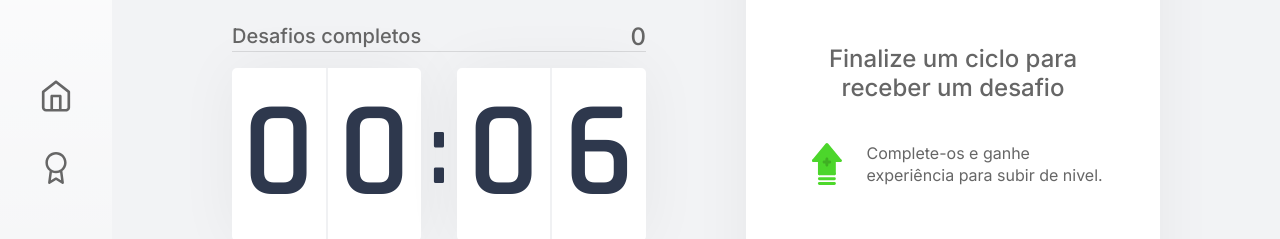
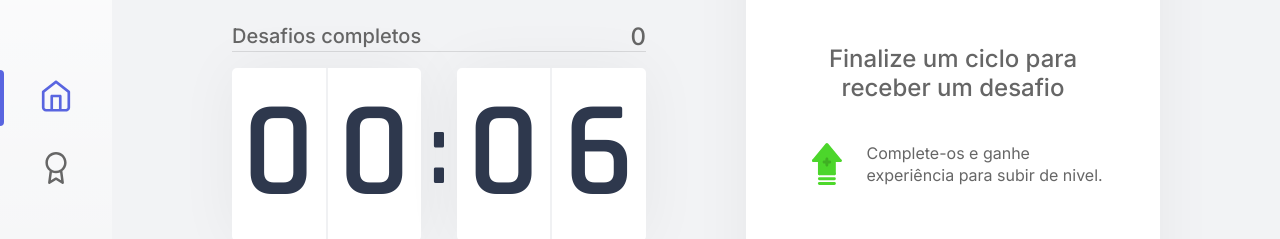
Before and after one commit to raphaeldevs/nlw4-moveit, a Next.js app: page /app in a window 1280 px wide. Shown: the part 295-534 px from the top of the page. Built offline with nearby package versions, Linux system fonts and the light colour scheme; no server answers.

Commit message:
update routes

```diff
--- a/src/components/AsideBar.tsx
+++ b/src/components/AsideBar.tsx
@@ -38,7 +38,7 @@ export function AsideBar() {
 
       <nav className={styles.icons}>
         <ul>
-          <NavLink href="/" icon="/icons/home.svg" alt="Home" />
+          <NavLink href="/app" icon="/icons/home.svg" alt="Home" />
 
           <NavLink href="/ranking" icon="/icons/ranking.svg" alt="Ranking" />
         </ul>
--- a/src/pages/api/auth/index.ts
+++ b/src/pages/api/auth/index.ts
@@ -102,7 +102,7 @@ export default async (request: NextApiRequest, response: NextApiResponse) => {
 
     cookies.set('token', userToken, { httpOnly: false })
 
-    return response.redirect('/').end()
+    return response.redirect('/app').end()
   }
 
   const userToken = jwt.sign(
```
